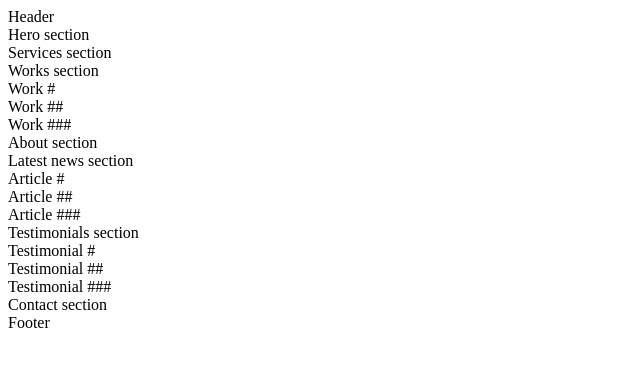
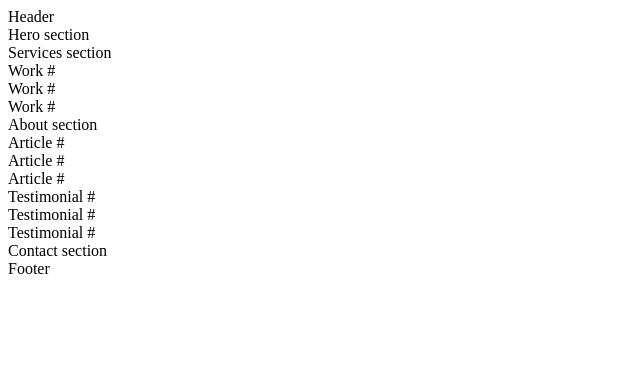
Before and after one commit to CllaudiaB/holbertonschool-web_front_end, a plain HTML site: page html_advanced/6-index.html in a window 1280 px wide. Shown: the whole page, without its empty margins (0-640 px from the left). Drawn offline with Linux system fonts and the light colour scheme.

Commit message:
fixed correct order

```diff
--- a/html_advanced/6-index.html
+++ b/html_advanced/6-index.html
@@ -14,23 +14,20 @@
             <section>Hero section</section>
             <section>Services section</section>
             <section>
-                Works section
                 <article>Work #</article>
-                <article>Work ##</article>
-                <article>Work ###</article>
+                <article>Work #</article>
+                <article>Work #</article>
             </section>
             <section>About section</section>
             <section>
-                Latest news section
                 <article>Article #</article>
-                <article>Article ##</article>
-                <article>Article ###</article>
+                <article>Article #</article>
+                <article>Article #</article>
             </section>
             <section>
-                Testimonials section
                 <article>Testimonial #</article>
-                <article>Testimonial ##</article>
-                <article>Testimonial ###</article>
+                <article>Testimonial #</article>
+                <article>Testimonial #</article>
             </section>
             <section>Contact section</section>
         </main>
```
